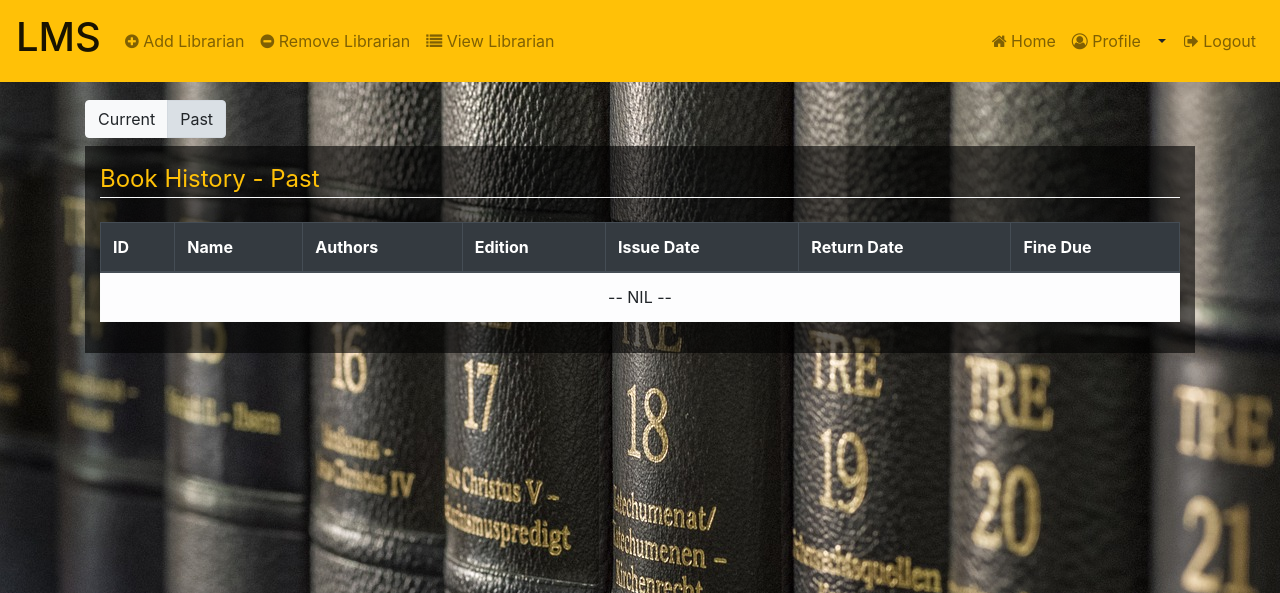
After one commit to laureenf/dbms-project, a Flask app: page /librarian/student-history/1/past in a window 1280 px wide. The commit adds this page. Shown: the top 593 px of the page. Run offline with Flask 2, Linux system fonts and the light colour scheme; a user stored in the database is signed in; data that the repository does not hold is empty; some libraries are stand-ins or nearby versions.

```diff
--- a/lms/routes.py
+++ b/lms/routes.py
@@ -1,5 +1,5 @@
 from functools import wraps
-from sqlalchemy import text
+from sqlalchemy import text, desc
 from datetime import date
 from flask import render_template, redirect, url_for, flash, request, session
 from flask_wtf import FlaskForm
@@ -172,6 +172,24 @@ def remove_librarian():
 @login_required
 def view_librarian():
     return render_template('admin/view_librarian.html', title='View Librarian')
+
+@app.route('/admin/delete-account', methods=['GET', 'POST'], endpoint='delete_account')
+@login_required
+def delete_account():
+    form = request.form
+    if form:
+        if form.get('password'):
+            if bcrypt.check_password_hash(current_user.password, form.get('password')):
+                return render_template('admin/delete_account.html', title='Delete Account', submit=True)
+            else:
+                flash('Invalid password', 'danger')
+                return redirect(url_for('delete_account'))
+        elif form.get('delete') == '':
+            Admin.query.filter_by(id=current_user.id).delete()
+            db.session.commit()
+        elif form.get('cancel') == '':
+            return redirect(url_for('delete_account'))
+    return render_template('admin/delete_account.html', title='Delete Account', submit=False)
 
 '''END OF ADMIN PAGES'''
 
@@ -379,4 +397,15 @@ def return_book():
             return redirect(url_for('return_book'))
     return render_template('librarian/return_book.html', title='Return Book', issued_book=None)
 
+@app.route('/librarian/student-history/<int:id>/current', endpoint='student_history_current')
+@login_required
+def student_history_current(id):
+    student_history_current = IssuedBooks.query.filter_by(student_id=id, is_returned=False).all()
+    return render_template('librarian/student_history.html', student_history=student_history_current, is_current=True, student_id=id)
+
+@app.route('/librarian/student-history/<int:id>/past', endpoint='student_history_past')
+@login_required
+def student_history_past(id):
+    student_history_past = IssuedBooks.query.filter_by(student_id=id, is_returned=True).order_by(desc(IssuedBooks.return_date)).all()
+    return render_template('librarian/student_history.html', student_history=student_history_past, is_current=False, student_id=id)
 '''END OF LIBRARIAN PAGES'''
--- a/lms/static/css/styles.css
+++ b/lms/static/css/styles.css
@@ -28,6 +28,7 @@ html, body {
 td[colspan]:not([colspan="1"]) {
     text-align: center;
 }
+
 .font-sizing-h1 {
     font-size: 3.5vw;
 }
--- a/lms/templates/admin/add_librarian.html
+++ b/lms/templates/admin/add_librarian.html
@@ -103,8 +103,6 @@
         </fieldset>
         <div class="form-group">
             {{form.submit(class="btn btn-warning")}}
-
         </div>
     </form>
-
 {% endblock %}
--- a/lms/templates/layout.html
+++ b/lms/templates/layout.html
@@ -5,8 +5,8 @@
     <meta name="viewport" content="width=device-width, initial-scale=1.0">
     <link rel="stylesheet" href="https://maxcdn.bootstrapcdn.com/bootstrap/4.5.0/css/bootstrap.min.css">
     <link rel="stylesheet" href="https://cdnjs.cloudflare.com/ajax/libs/font-awesome/4.7.0/css/font-awesome.min.css">
-    <link rel="stylesheet" type="text/css" href="../static/css/styles.css">
-    <link rel="shortcut icon" href="../static/images/books.svg" type="image/x-icon">
+    <link rel= "stylesheet" type= "text/css" href= "{{ url_for('static',filename='css/styles.css') }}">
+    <link rel="shortcut icon" href="{{ url_for('static', filename='images/books.svg')}}" type="image/x-icon">
     {% block title %}
       <title>LMS</title>
     {% endblock %}
--- a/lms/templates/librarian/add_book.html
+++ b/lms/templates/librarian/add_book.html
@@ -1,7 +1,7 @@
 {% extends 'layout.html' %}
 {% set active_page = "add" %}
 {% block title %}
-<title>Librarian | Add Book</title>
+<title>Librarian | {{ title }}</title>
 {% endblock %}
 
 {% block content %}
@@ -92,7 +92,6 @@
         </fieldset>
         <div class="form-group">
             {{form.submit(class="btn btn-warning")}}
-
         </div>
     </form>
 </div>
--- a/lms/templates/librarian/add_student.html
+++ b/lms/templates/librarian/add_student.html
@@ -1,7 +1,7 @@
 {% extends 'layout.html' %}
 {% set active_page = "add" %}
 {% block title %}
-<title>Librarian | Add Student</title>
+<title>Librarian | {{ title }}</title>
 {% endblock %}
 
 {% block content %}
--- a/lms/templates/librarian/issue_book.html
+++ b/lms/templates/librarian/issue_book.html
@@ -9,6 +9,7 @@
     <a role="button" class="btn btn-light {{ 'active' if active_page == 'issue' }}" href="{{url_for('issue_book')}}">Book Issue</a>
     <a role="button" class="btn btn-light {{ 'active' if active_page == 'return' }}" href="{{url_for('return_book')}}">Book Return</a>
 </div>
+
 <div class="section-content text-warning">
     <form action="" method="POST">
         <fieldset class="form-group">
@@ -42,7 +43,6 @@
                 <button type="submit" name='issue' class="btn btn-warning mr-2">Issue?</button>
                 <button type="submit" name='cancel' class="btn btn-secondary">Cancel</button>
             {% endif %}
-
         </fieldset>
     </form>
 </div>
--- a/lms/templates/librarian/remove_book.html
+++ b/lms/templates/librarian/remove_book.html
@@ -20,7 +20,6 @@
             <button type="submit" class="btn btn-warning">Submit</button>
             {% if inst_book != None %}
             <h3 class="border-bottom border-light mb-4 mt-4">Book Details</h3>
-
             <p>Name: {{ inst_book.book.name }}</p>
             <p>Author(s): {{inst_book.book.get_authors()}}</p>
             <p>Department: {{ inst_book.book.dept.name.upper() }}</p>
@@ -28,6 +27,7 @@
             <p>Price: {{ inst_book.book.price }}</p>
             <p>Available Copies: {{inst_book.copies_available}}</p>
             <p>Copies to be Deleted: {{copies}}</p>
+
             <input type="hidden" name="id1" value="{{inst_book.book_id}}">
             <input type="hidden" name="copies1" value="{{copies}}">
             <button type="submit" name='remove' onclick="{{ url_for('remove_librarian') }}" class="btn btn-warning mr-2">Remove?</button>
--- a/lms/templates/librarian/remove_student.html
+++ b/lms/templates/librarian/remove_student.html
@@ -6,7 +6,7 @@
 
 {% block content %}
 <div class="section-content text-warning">
-    <form action="{{ url_for('remove_student') }}" method="POST">
+    <form action="" method="POST">
         <fieldset class="form-group">
             <legend class="border-bottom border-light mb-4">Remove Student</legend>
             <div class="form-group">
@@ -14,7 +14,6 @@
                 <input type="number" class="form-control" name="id" id="" required>
             </div>
             <button type="submit" class="btn btn-warning">Submit</button>
-
             {% if student != None %}
                 <h3 class="border-bottom border-light mb-4 mt-4">Student Details</h3>
                 <p>Name: {{ student.name }}</p>
--- a/lms/templates/librarian/return_book.html
+++ b/lms/templates/librarian/return_book.html
@@ -45,7 +45,6 @@
                 <button type="submit" name='return' class="btn btn-warning mr-2">Return?</button>
                 <button type="submit" name='cancel' class="btn btn-secondary">Cancel</button>
             {% endif %}
-
         </fieldset>
     </form>
 </div>
--- /dev/null
+++ b/lms/templates/librarian/student_history.html
@@ -0,0 +1,62 @@
+{% extends 'layout.html' %}
+{% set active_page = "view" %}
+{% block title %}
+<title>Librarian | View Student History</title>
+{% endblock %}
+{% block content %}
+<div class="btn-group mb-2" role="group" aria-label="Issue and Return Books">
+    <a role="button" class="btn btn-light {{ 'active' if is_current }}" href="{{url_for('student_history_current', id=student_id)}}">Current</a>
+    <a role="button" class="btn btn-light {{ 'active' if not is_current }}" href="{{url_for('student_history_past', id=student_id)}}">Past</a>
+</div>
+<div class="section-content text-warning">
+    <legend class="border-bottom border-light mb-4">
+        Book History -
+        {% if is_current %} Current
+        {% else %} Past
+        {% endif %}
+    </legend>
+    <div class="table-responsive">
+    <table class="table table-hover table-bordered">
+        <thead class="thead-dark">
+            <tr>
+                <th scope="col">ID</th>
+                <th scope="col">Name</th>
+                <th scope="col">Authors</th>
+                <th scope="col">Edition</th>
+                <th scope="col">Issue Date</th>
+                <th scope="col">Return Date</th>
+                {% if not is_current %}
+                <th scope="col">Fine Due</th>
+                {% endif %}
+            </tr>
+        </thead>
+        <tbody>
+            {% if not student_history %}
+                <tr class="table-light">
+                    <td colspan="{{ 6 if is_current else 7 }}">-- NIL --</td>
+                </tr>
+            {% else %}
+            {% for record in student_history %}
+                <tr class="table-light">
+                    <th scope="row">{{record.book.id}}</th>
+                    <td>{{record.book.name}}</td>
+                    <td>{{record.book.get_authors()}}</td>
+                    <td>{{record.book.edition}}</td>
+                    <td>{{record.issue_date}}</td>
+                    {% if record.return_date == None %}
+                    <td class="text-center">-</td>
+                    {% else %}
+                    <td>{{record.return_date}}</td>
+                    {% endif %}
+                    {% if not is_current %}
+                    <td>{{record.fine_due}}</td>
+                    {% endif %}
+                </tr>
+            {% endfor %}
+            {% endif %}
+        </tbody>
+    </table>
+    </div>
+</div>
+
+{% endblock %}
--- a/lms/templates/librarian/view_book.html
+++ b/lms/templates/librarian/view_book.html
@@ -10,7 +10,7 @@
     <table class="table table-hover table-bordered">
         <thead class="thead-dark">
             <tr>
-                <th scope="col">No</th>
+                <th scope="col">ID</th>
                 <th scope="col">Name</th>
                 <th scope="col">Authors</th>
                 <th scope="col">Department</th>
--- a/lms/templates/librarian/view_student.html
+++ b/lms/templates/librarian/view_student.html
@@ -10,7 +10,7 @@
     <table class="table table-hover table-bordered">
         <thead class="thead-dark">
             <tr>
-                <th scope="col">No</th>
+                <th scope="col">ID</th>
                 <th scope="col">Name</th>
                 <th scope="col">Department</th>
                 <th scope="col">Year</th>
@@ -27,7 +27,7 @@
             {% for student in current_user.admin.students %}
                 <tr class="table-light">
                     <th scope="row">{{student.id}}</th>
-                    <td>{{student.name}}</td>
+                    <td><a href="{{ url_for('student_history_current', id=student.id) }}">{{student.name}}</a></td>
                     <td>{{student.dept.name.upper()}}</td>
                     <td>{{student.year}}</td>
                     <td>{{student.address}}</td>
--- a/lms/templates/navigation.html
+++ b/lms/templates/navigation.html
@@ -79,8 +79,10 @@
                         <a class="dropdown-item" href="{{ url_for('change_password') }}">
                             <i class="fa fa-pencil"></i> Change Password</a>
                         <div class="dropdown-divider"></div>
-                        <a class="dropdown-item" href="#">
+                        {% if session['user_type'] == 'admin' %}
+                        <a class="dropdown-item" href="{{ url_for('delete_account') }}">
                             <i class="fa fa-ban"></i> Delete Account</a>
+                        {% endif %}
                     </div>
                 </div>
             </li>
```
Also changed, not shown: lms/templates/admin/delete_account.html (added, +25 -0 lines), lms/templates/admin/remove_librarian.html (+3 -5 lines), lms/templates/admin/view_librarian.html (+11 -11 lines). Lines whose indentation alone changed are shown as unchanged.
